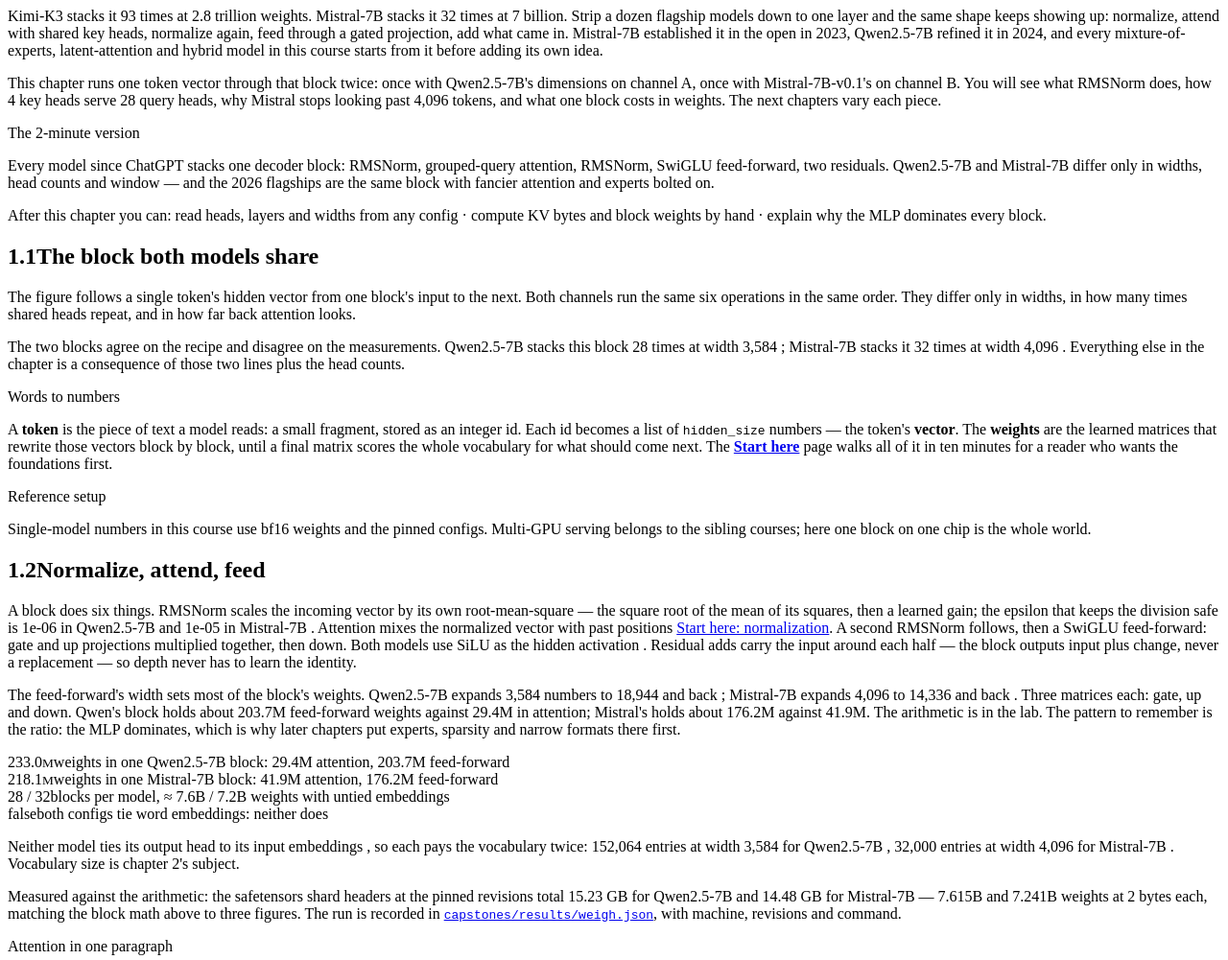
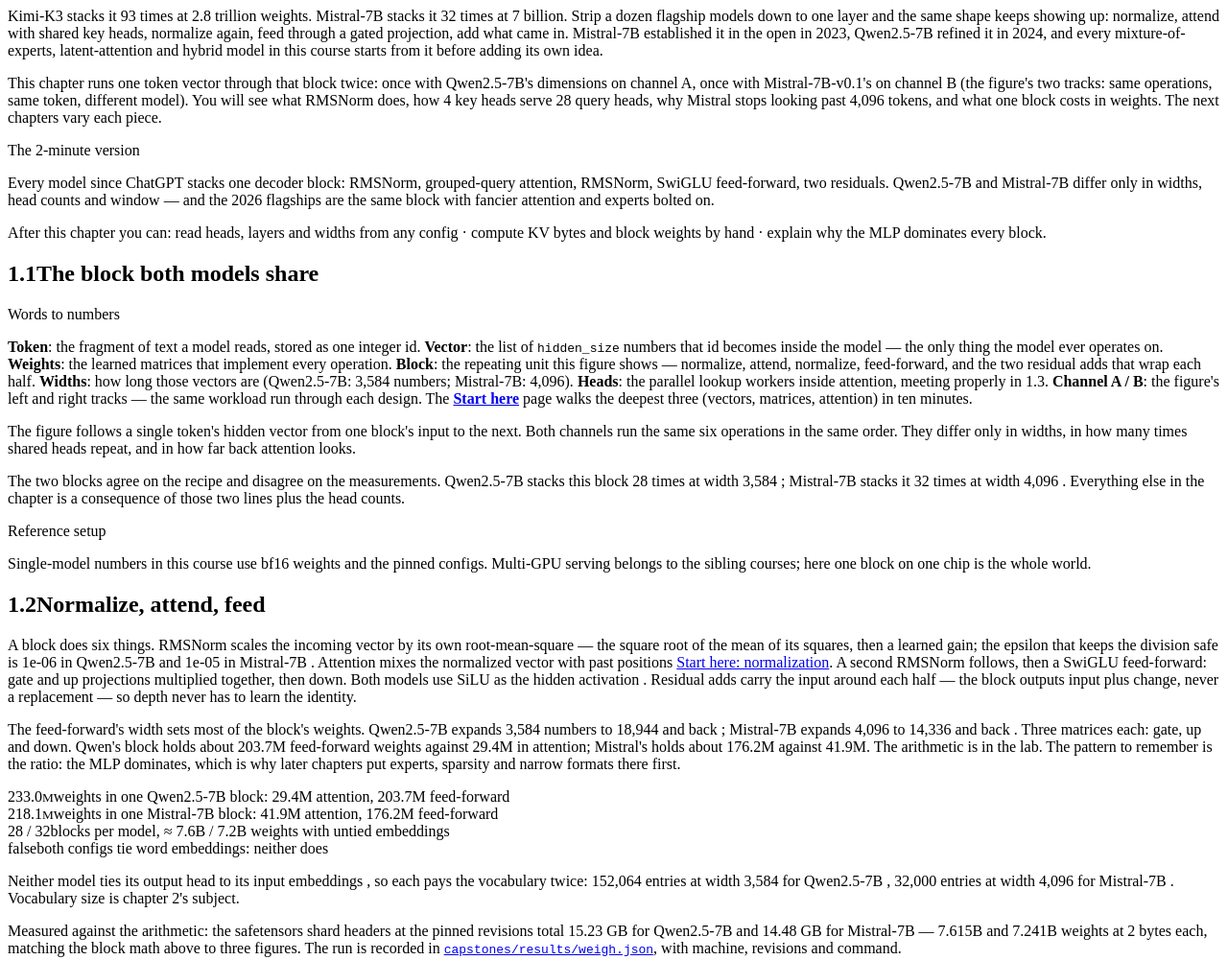
Before and after one commit to sanjeevrg89/model-engineering, a website: page src/chapters/01-one-block/index.html in a window 1280 px wide. Shown: the top 1001 px of the page at 96% size. Drawn offline with Linux system fonts and the light colour scheme.

Commit message:
Chapter 1: define terms before first use in 1.1

```diff
--- a/src/chapters/01-one-block/index.html
+++ b/src/chapters/01-one-block/index.html
@@ -1,18 +1,18 @@
 <p>Kimi-K3 stacks it 93 times at 2.8 trillion weights. Mistral-7B stacks it 32 times at 7 billion. Strip a dozen flagship models down to one layer and the same shape keeps showing up: normalize, attend with shared key heads, normalize again, feed through a gated projection, add what came in. Mistral-7B established it in the open in 2023, Qwen2.5-7B refined it in 2024, and every mixture-of-experts, latent-attention and hybrid model in this course starts from it before adding its own idea.</p>
 
-<p>This chapter runs one token vector through that block twice: once with Qwen2.5-7B's dimensions on channel A, once with Mistral-7B-v0.1's on channel B. You will see what RMSNorm does, how 4 key heads serve 28 query heads, why Mistral stops looking past 4,096 tokens, and what one block costs in weights. The next chapters vary each piece.</p>
+<p>This chapter runs one token vector through that block twice: once with Qwen2.5-7B's dimensions on channel A, once with Mistral-7B-v0.1's on channel B (the figure's two tracks: same operations, same token, different model). You will see what RMSNorm does, how 4 key heads serve 28 query heads, why Mistral stops looking past 4,096 tokens, and what one block costs in weights. The next chapters vary each piece.</p>
 
 <div class="tldr"><span class="label">The 2-minute version</span><p>Every model since ChatGPT stacks one decoder block: RMSNorm, grouped-query attention, RMSNorm, SwiGLU feed-forward, two residuals. Qwen2.5-7B and Mistral-7B differ only in widths, head counts and window — and the 2026 flagships are the same block with fancier attention and experts bolted on.</p><span class="obj">After this chapter you can: read heads, layers and widths from any config · compute KV bytes and block weights by hand · explain why the MLP dominates every block.</span></div>
 
 <h2 id="shared"><span class="h-num">1.1</span>The block both models share</h2>
+
+<aside class="side"><span class="label">Words to numbers</span><p><b>Token</b>: the fragment of text a model reads, stored as one integer id. <b>Vector</b>: the list of <code>hidden_size</code> numbers that id becomes inside the model — the only thing the model ever operates on. <b>Weights</b>: the learned matrices that implement every operation. <b>Block</b>: the repeating unit this figure shows — normalize, attend, normalize, feed-forward, and the two residual adds that wrap each half. <b>Widths</b>: how long those vectors are (Qwen2.5-7B: 3,584 numbers; Mistral-7B: 4,096). <b>Heads</b>: the parallel lookup workers inside attention, meeting properly in 1.3. <b>Channel A / B</b>: the figure's left and right tracks — the same workload run through each design. The <b><a href="../../basics/">Start here</a></b> page walks the deepest three (vectors, matrices, attention) in ten minutes.</p></aside>
 
 <p>The figure follows a single token's hidden vector from one block's input to the next. Both channels run the same six operations in the same order. They differ only in widths, in how many times shared heads repeat, and in how far back attention looks.</p>
 
 <figure id="fig-1-1"></figure>
 
 <p>The two blocks agree on the recipe and disagree on the measurements. Qwen2.5-7B stacks this block 28 times at width 3,584 <ref e="qwen25-7b" p="config.json" l="16" s="num_hidden_layers"></ref> <ref e="qwen25-7b" p="config.json" l="9" s="hidden_size"></ref>; Mistral-7B stacks it 32 times at width 4,096 <ref e="mistral-7b" p="config.json" l="14" s="num_hidden_layers"></ref> <ref e="mistral-7b" p="config.json" l="8" s="hidden_size"></ref>. Everything else in the chapter is a consequence of those two lines plus the head counts.</p>
-
-<aside class="side"><span class="label">Words to numbers</span><p>A <b>token</b> is the piece of text a model reads: a small fragment, stored as an integer id. Each id becomes a list of <code>hidden_size</code> numbers — the token's <b>vector</b>. The <b>weights</b> are the learned matrices that rewrite those vectors block by block, until a final matrix scores the whole vocabulary for what should come next. The <b><a href="../../basics/">Start here</a></b> page walks all of it in ten minutes for a reader who wants the foundations first.</p></aside>
 
 <aside class="side"><span class="label">Reference setup</span><p>Single-model numbers in this course use bf16 weights and the pinned configs. Multi-GPU serving belongs to the sibling courses; here one block on one chip is the whole world.</p></aside>
 
```
